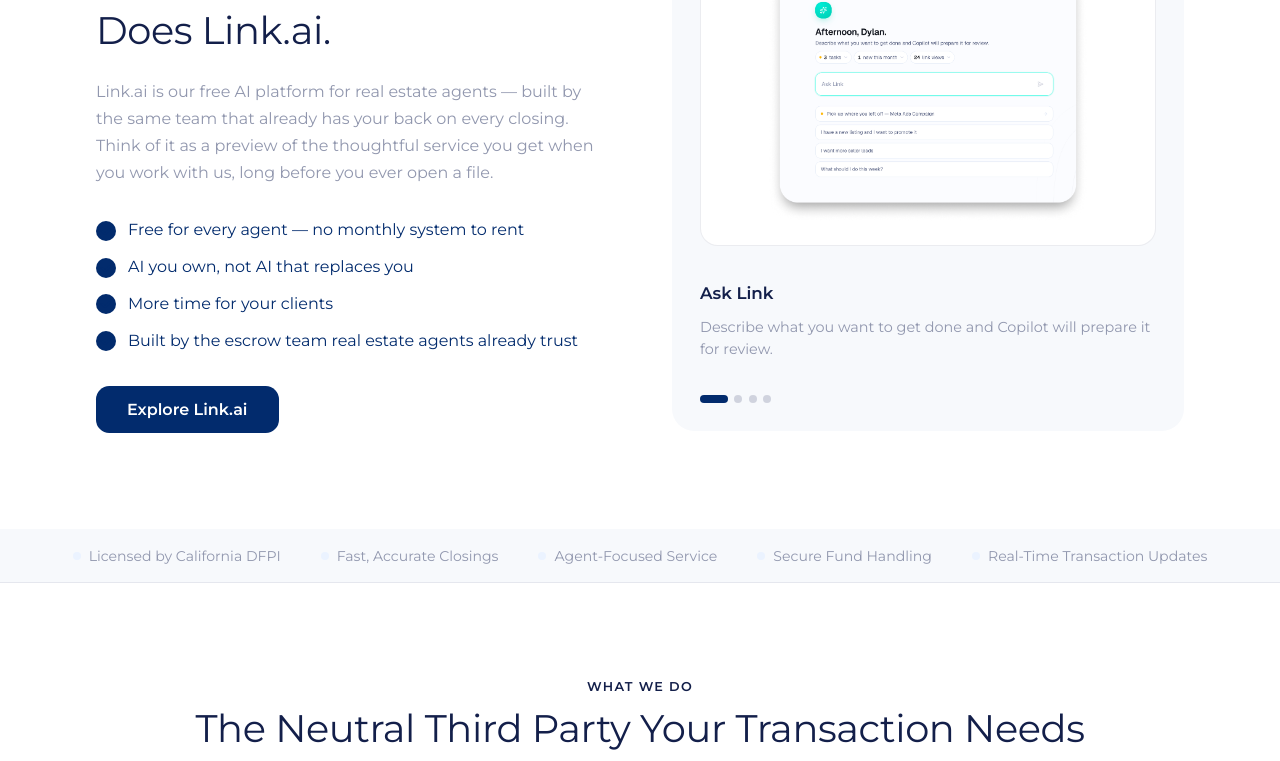
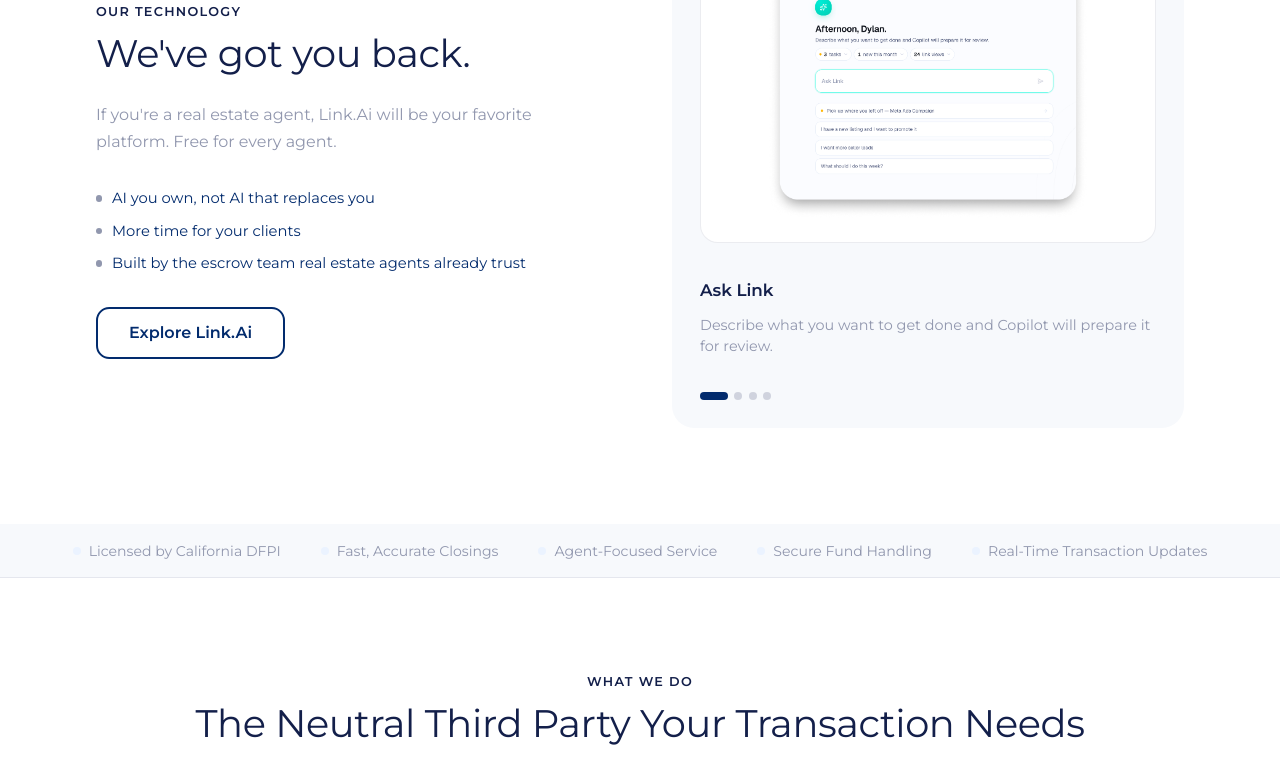
Before and after one commit to bythumb/linked_escrow, a plain HTML site: page index.html in a window 1280 px wide. Shown: the part 1817-2578 px from the top of the page. Drawn offline with Linux system fonts and the light colour scheme.

Commit message:
Rewrite Link.Ai section copy, outline the CTA, quiet down the bullets
Headline/body now read "We've got you back. If you're a real estate
agent, Link.Ai will be your favorite platform. Free for every agent" —
pulled from Link.ai's own site voice. Swapped the solid navy CTA for an
outlined button and shrank the checklist bullets to small neutral dots
so the product carousel stays the visual focus instead of competing
with a block of dark blue. Also fixes "Link.ai" -> "Link.Ai" everywhere
it's referenced on the page.

```diff
--- a/custom.css
+++ b/custom.css
@@ -155,6 +155,27 @@ h1, h2, h3, h4, h5, h6 {
   background: var(--neutral-100);
   transform: translateY(-1px);
   box-shadow: 0 4px 12px rgba(2,43,109,0.08);
+}
+
+.btn-outline {
+  background: transparent;
+  color: var(--blue);
+  border-radius: 0.83rem;
+  padding: 0.9rem 1.94rem;
+  font-weight: 600;
+  font-size: 1rem;
+  display: inline-flex;
+  align-items: center;
+  gap: 0.5rem;
+  border: 2px solid var(--blue);
+  cursor: pointer;
+  transition: all 0.2s ease-out;
+}
+.btn-outline:hover {
+  background: var(--blue);
+  color: white;
+  transform: translateY(-1px);
+  box-shadow: 0 4px 12px rgba(2,43,109,0.15);
 }
 
 /* ── Section Wrappers ────────────────────────────────────── */
@@ -1009,6 +1030,17 @@ main { flex: 1; }
 }
 
 /* ── Link.ai Product Tour ────────────────────────────────── */
+/* de-emphasized copy: smaller, quieter bullets so the carousel stays the focal point */
+#link-ai .le-checklist { gap: 0.6rem; }
+#link-ai .le-checklist li { font-size: 0.92rem; gap: 0.6rem; }
+#link-ai .le-checklist li::before {
+  width: 0.4rem;
+  height: 0.4rem;
+  margin-top: 0.5rem;
+  background: var(--neutral-400);
+  background-image: none;
+}
+
 .le-techtour-logo {
   height: 2.25rem;
   width: auto;
--- a/index.html
+++ b/index.html
@@ -116,22 +116,21 @@
           <div>
             <img src="images/logo-horizontal.png" alt="Linked Escrow" class="le-techtour-logo">
             <span class="le-eyebrow dark">Our Technology</span>
-            <h2 class="heading-3 mb-3">We've Got Your Back. So Does Link.ai.</h2>
-            <p class="body-m mb-4" style="color: var(--neutral-600);">Link.ai is our free AI platform for real estate agents — built by the same team that already has your back on every closing. Think of it as a preview of the thoughtful service you get when you work with us, long before you ever open a file.</p>
+            <h2 class="heading-3 mb-3">We've got you back.</h2>
+            <p class="body-m mb-4" style="color: var(--neutral-600);">If you're a real estate agent, Link.Ai will be your favorite platform. Free for every agent.</p>
             <ul class="le-checklist mb-4">
-              <li>Free for every agent — no monthly system to rent</li>
               <li>AI you own, not AI that replaces you</li>
               <li>More time for your clients</li>
               <li>Built by the escrow team real estate agents already trust</li>
             </ul>
-            <a href="https://link.ai" target="_blank" rel="noopener" class="btn-primary w-inline-block"><div>Explore Link.ai</div></a>
+            <a href="https://link.ai" target="_blank" rel="noopener" class="btn-outline w-inline-block"><div>Explore Link.Ai</div></a>
           </div>
 
           <div class="le-techtour">
             <span class="le-techtour__label">A Quick Tour</span>
-            <div class="ltour" aria-roledescription="carousel" aria-label="Link.ai product tour">
+            <div class="ltour" aria-roledescription="carousel" aria-label="Link.Ai product tour">
               <div class="ltour-media">
-                <div class="ltour-shot active"><img src="images/product-ask-link.png" width="1031" height="829" alt="Link.ai Copilot home with an Ask Link prompt and suggested tasks"></div>
+                <div class="ltour-shot active"><img src="images/product-ask-link.png" width="1031" height="829" alt="Link.Ai Copilot home with an Ask Link prompt and suggested tasks"></div>
                 <div class="ltour-shot"><img src="images/product-lead-nurture.png" width="984" height="754" loading="lazy" alt="Lead Nurture SMS thread with Kevin P. about touring 3+ bed homes in Carlsbad"></div>
                 <div class="ltour-shot"><img src="images/product-listing-to-social.png" width="992" height="518" loading="lazy" alt="Selected listing 24741 Ganymede with a Create post button"></div>
                 <div class="ltour-shot"><img src="images/product-social-calendar.png" width="992" height="377" loading="lazy" alt="October social marketing calendar with an Add post slot on Wednesday"></div>
```
